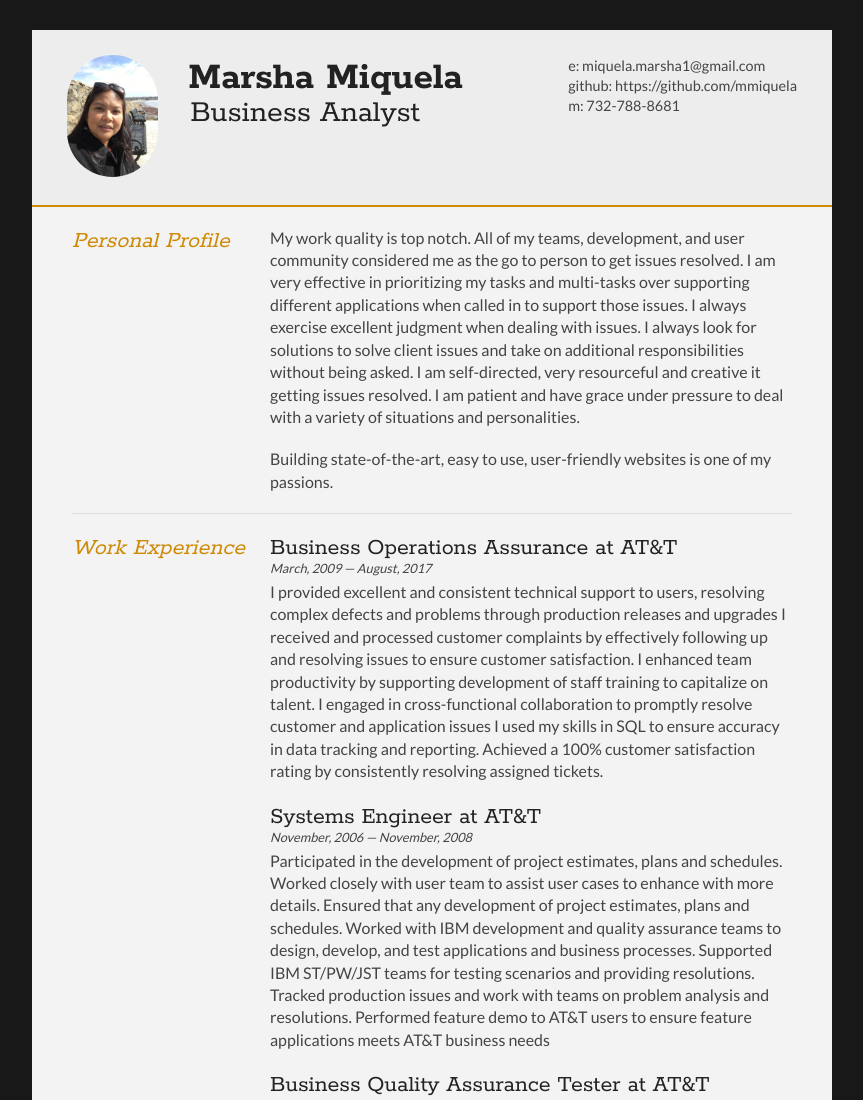
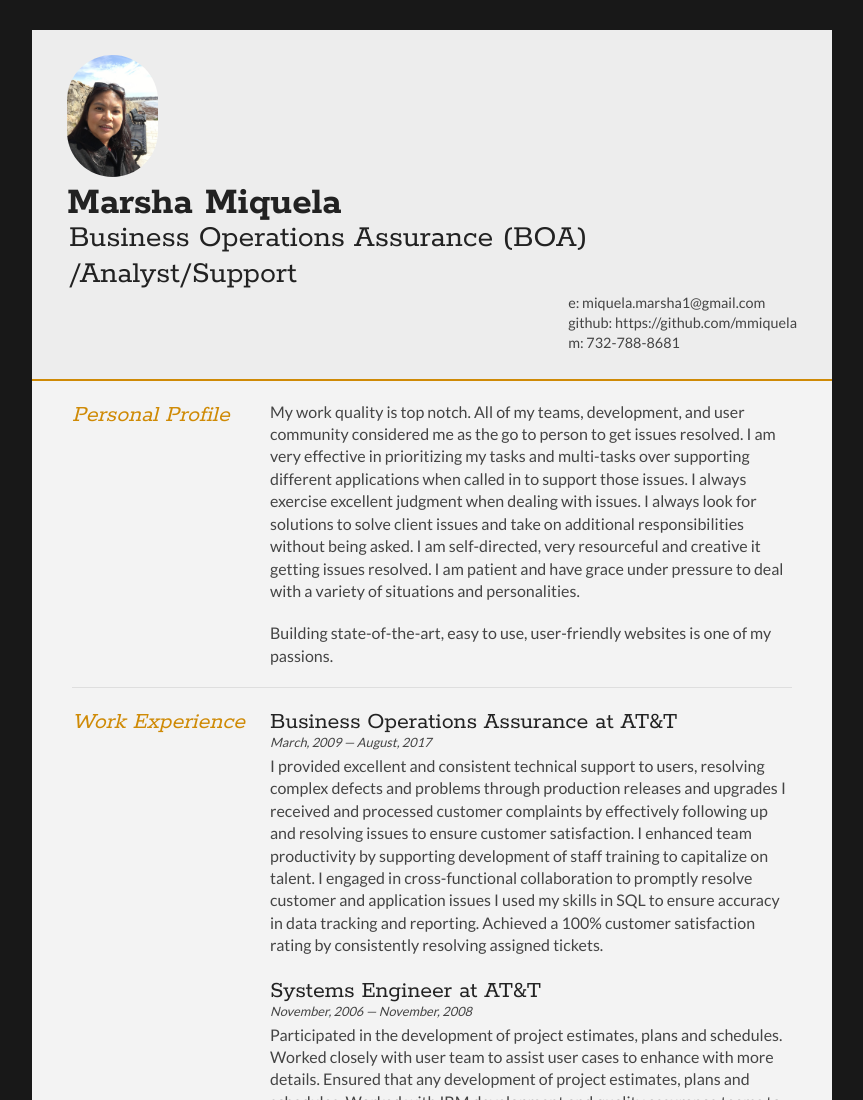
Before and after one commit to mmiquela/CV, a plain HTML site: page index.html in a window 1280 px wide. Shown: the top 1100 px of the page, without its empty margins (208-1071 px from the left). Drawn offline with Linux system fonts and the light colour scheme.

Commit message:
Updated position/title

```diff
--- a/index.html
+++ b/index.html
@@ -23,7 +23,7 @@
 
 		<div id="name">
 			<h1 class="quickFade delayTwo">Marsha Miquela</h1>
-			<h2 class="quickFade delayThree">Business Analyst</h2>
+			<h2 class="quickFade delayThree">Business Operations Assurance (BOA) /Analyst/Support</h2>
 		</div>
 
 		<div id="contactDetails" class="quickFade delayFour">
```
Also changed, not shown: 1 other file.
